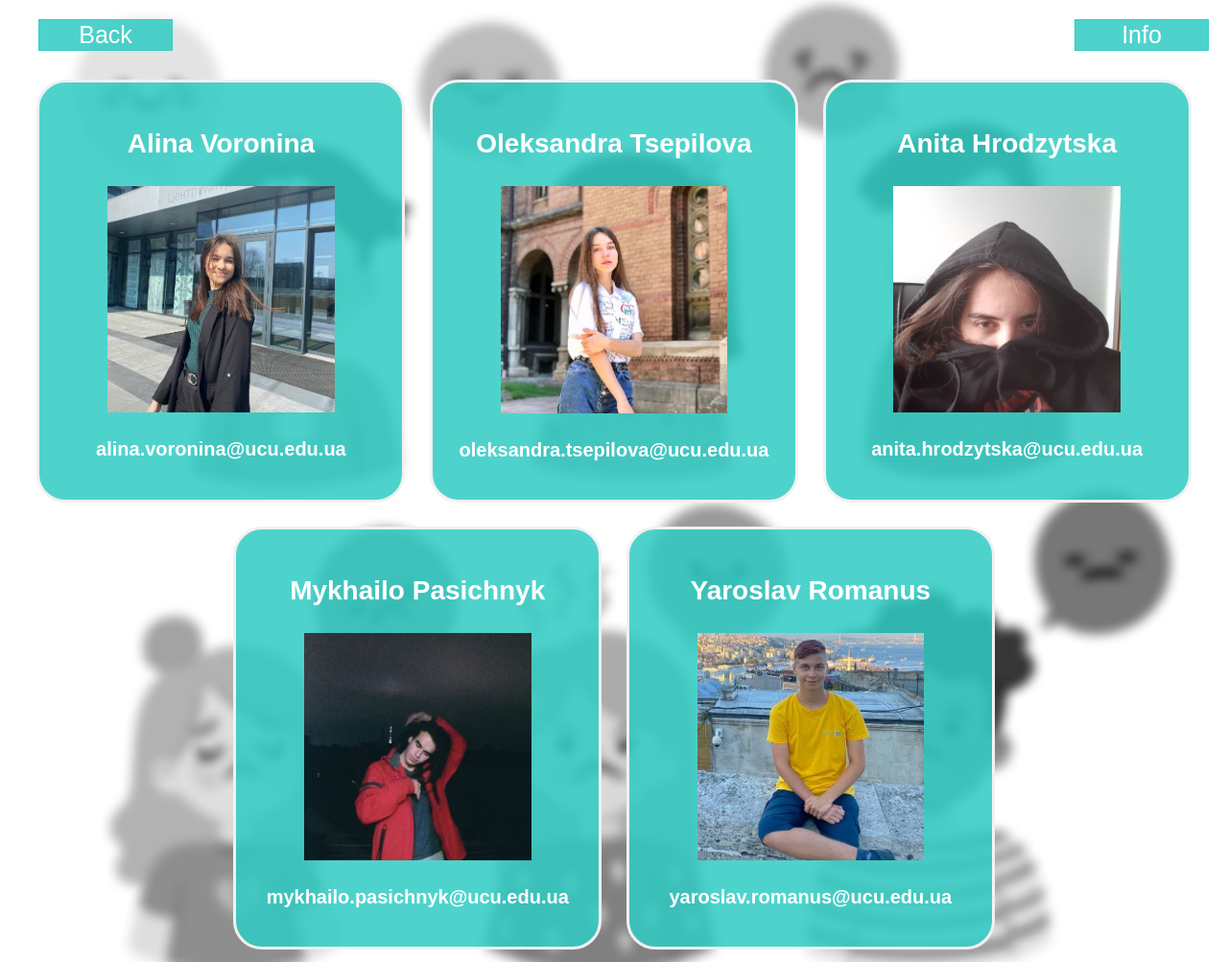
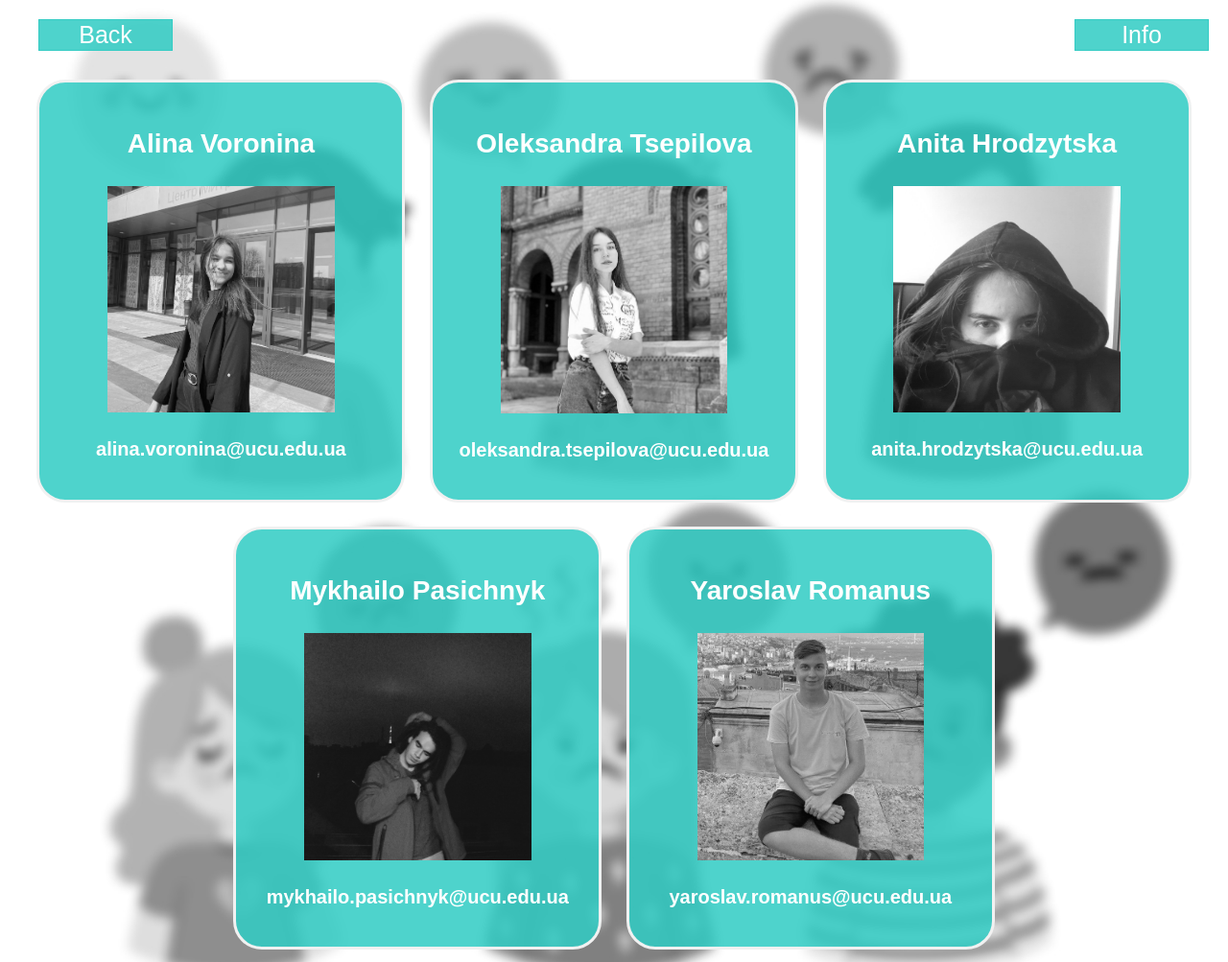
Before and after one commit to linvieson/emotions-recognition, a Django app: template templates/infopage.html in a window 1280 px wide. Shown: the whole page at 96% size. Run offline with Django 3.2, Linux system fonts and the light colour scheme; the template is opened without the code that fills it, so the values that code supplies are empty.

Commit message:
interaction with photos made

```diff
--- a/templates/infopage.html
+++ b/templates/infopage.html
@@ -74,8 +74,13 @@
 
         img {
             width: 70%;
+            filter: grayscale(100%);
+            -webkit-filter: grayscale(100%);
         }
-
+        img:hover{
+            filter: grayscale(0%);
+            -webkit-filter: grayscale(0%);
+        }
 
         .page-content{
             position: absolute;
```
